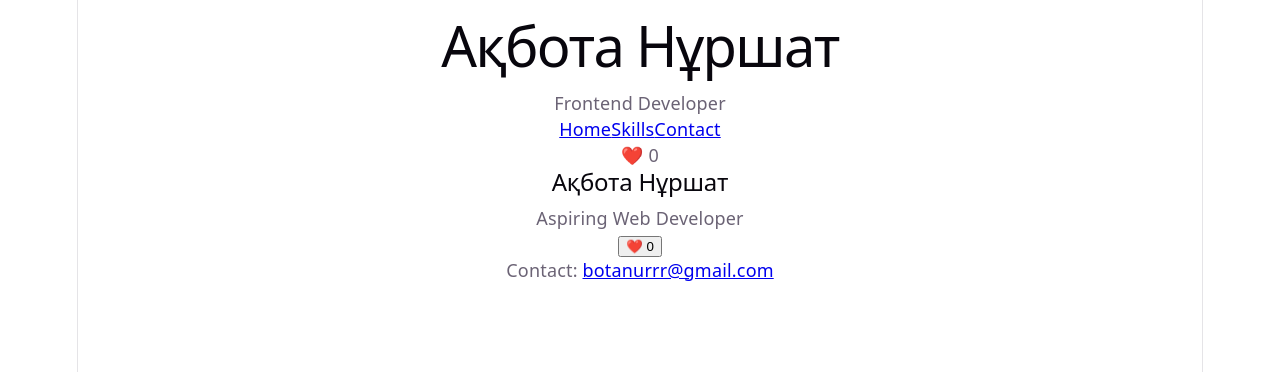
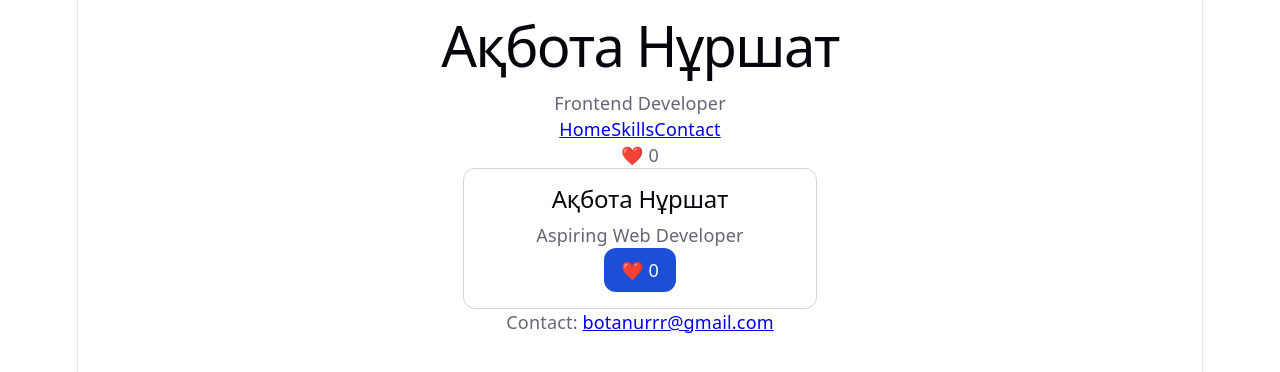
Before and after one commit to akbotanurshat/iwamad-practice, a React (Vite) app: page / in a window 1280 px wide. Shown: the top 372 px of the page. Built offline with nearby package versions, Linux system fonts and the light colour scheme.

Commit message:
Week 5 Step 2c: ui.css imported, Tag fixed, card width

```diff
--- a/src/components/ui/Tag.tsx
+++ b/src/components/ui/Tag.tsx
@@ -0,0 +1,8 @@
+type TagProps = {
+  label: string
+  className?: string
+}
+
+export function Tag({ label, className = '' }: TagProps) {
+  return <span className={`tag ${className}`.trim()}>{label}</span>
+}
--- a/src/main.tsx
+++ b/src/main.tsx
@@ -1,5 +1,6 @@
 import './styles/tokens.css'
 import './index.css'
+import './styles/ui.css'
 import { StrictMode } from 'react'
 import { createRoot } from 'react-dom/client'
 import { BrowserRouter } from 'react-router'
--- a/src/styles/ui.css
+++ b/src/styles/ui.css
@@ -33,6 +33,8 @@
   border-radius: var(--radius-md);
   border: 1px solid var(--color-border);
   background: var(--color-surface);
+  max-width: 320px;
+  margin: 0 auto;
 }
 
 /* Tag */
```
